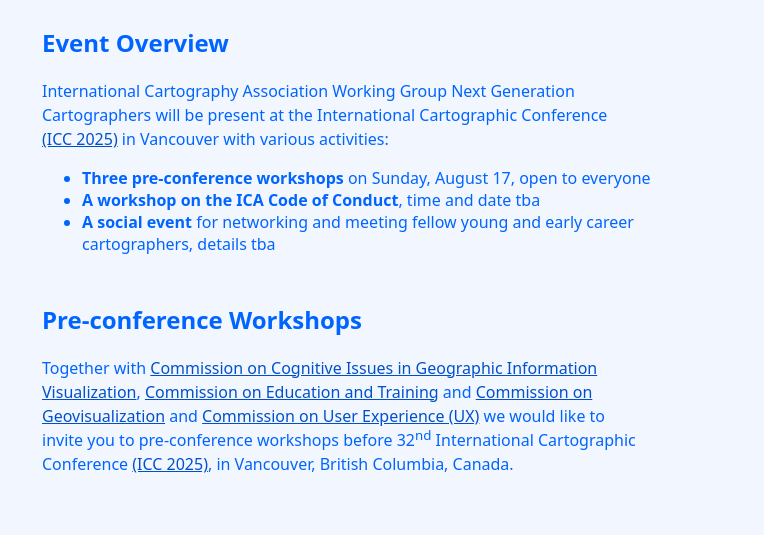
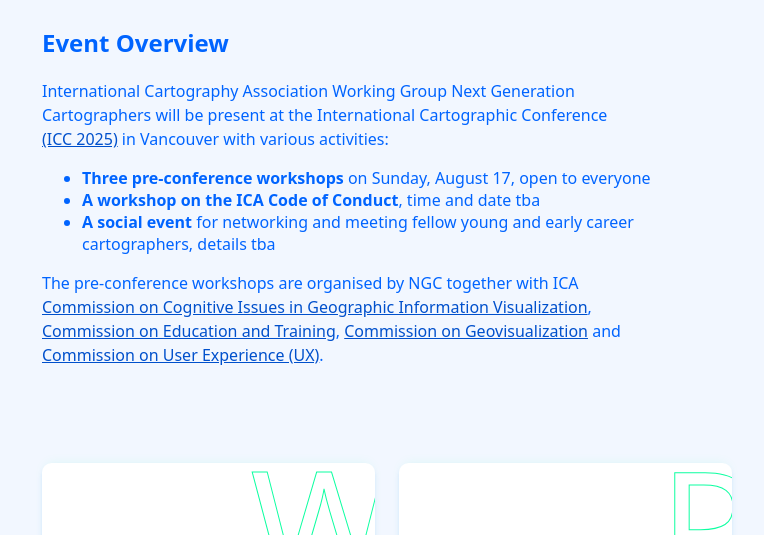
Before and after one commit to next-generation-cartographers/next-generation-cartographers.github.io, an Astro site: page /activities/icc-2025 in a window 1280 px wide. Shown: the part 265-800 px from the top of the page, without its empty margins (253-1017 px from the left). Built offline with nearby package versions, Linux system fonts and the light colour scheme; Astro itself is replaced by a stand-in of ours.

Commit message:
fix(icc-2025): adjust intro text

```diff
--- a/src/data/icc-2025.md
+++ b/src/data/icc-2025.md
@@ -6,6 +6,5 @@
 - **A workshop on the ICA Code of Conduct**, time and date tba
 - **A social event** for networking and meeting fellow young and early career cartographers, details tba
 
-## Pre-conference Workshops
 
-Together with [Commission on Cognitive Issues in Geographic Information Visualization](https://cogvis.icaci.org/), [Commission on Education and Training](https://education.icaci.org/) and [Commission on Geovisualization](https://viz.icaci.org/) and [Commission on User Experience (UX)](https://use.icaci.org/) we would like to invite you to pre-conference workshops before 32<sup>nd</sup> International Cartographic Conference [(ICC 2025)](https://icc2025.com/), in Vancouver, British Columbia, Canada.
+The pre-conference workshops are organised by NGC together with ICA [Commission on Cognitive Issues in Geographic Information Visualization](https://cogvis.icaci.org/), [Commission on Education and Training](https://education.icaci.org/), [Commission on Geovisualization](https://viz.icaci.org/) and [Commission on User Experience (UX)](https://use.icaci.org/).
```
